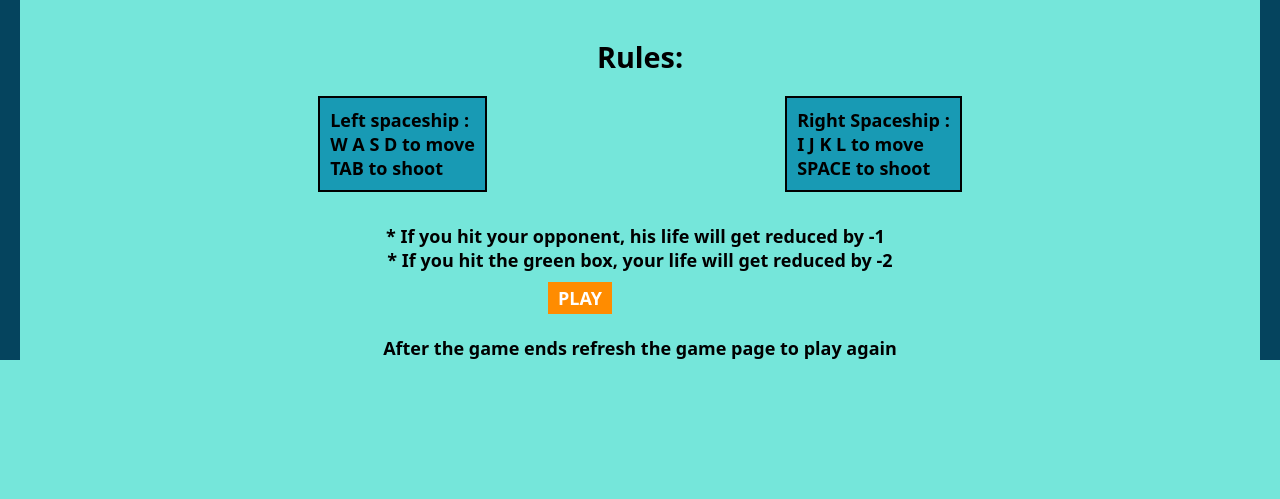
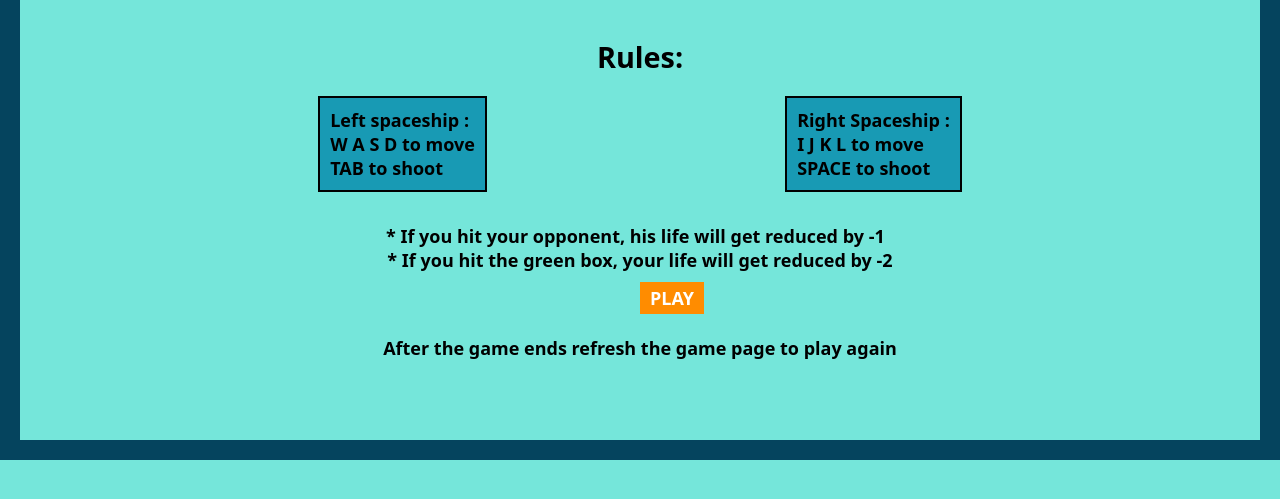
Before and after one commit to prajwalshetti/space_fight, a plain HTML site: page index.html in a window 1280 px wide. Shown: the part 95-594 px from the top of the page. Drawn offline with Linux system fonts and the light colour scheme.

Commit message:
Update style.css

```diff
--- a/style.css
+++ b/style.css
@@ -10,9 +10,7 @@ body{
 }
 
 .hero{
-    border-top:20px solid #05445E;
-    border-left:20px solid #05445E;
-    border-right:20px solid #05445E;
+    border:20px solid #05445E;
 }
 
 .h1_h2_div{
@@ -71,7 +69,7 @@ h2{
     background-color: darkorange;
     width:4rem;
     height:2rem;
-    margin-left: 33rem;
+    margin-left: 50%;
 }
 
 a{
@@ -83,6 +81,7 @@ a{
     display:flex;
     align-items: center;
     justify-content: center;
+    margin-bottom:5rem;
 }
 
 .footer_class{
```
